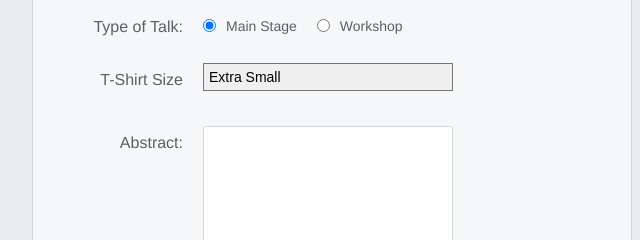
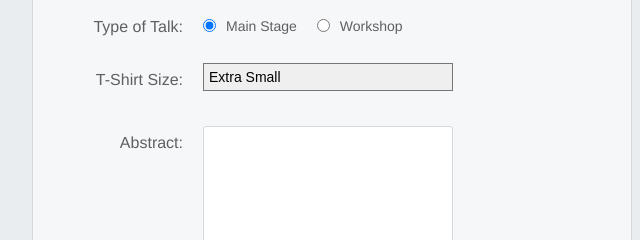
Before and after one commit to AdrianDeimos/DEIMOS_HTML-FORMS, a plain HTML site: page speaker-submission.html in a window 1280 px wide. Shown: the part 421-661 px from the top of the page, 308-948 px from the left. Drawn offline with Linux system fonts and the light colour scheme.

Commit message:
Update speaker-submission.html

```diff
--- a/speaker-submission.html
+++ b/speaker-submission.html
@@ -39,7 +39,7 @@
           </fieldset>
 
           <div class='form-row'>
-            <label for='t-shirt'>T-Shirt Size</label>
+            <label for='t-shirt'>T-Shirt Size:</label>
             <select id='t-shirt' name='t-shirt'>
             <option value='xs'>Extra Small</option>
             <option value='s'>Small</option>
```
